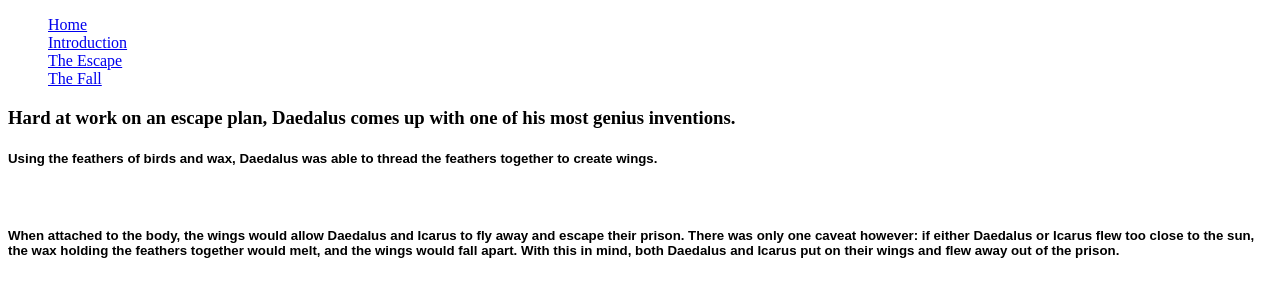
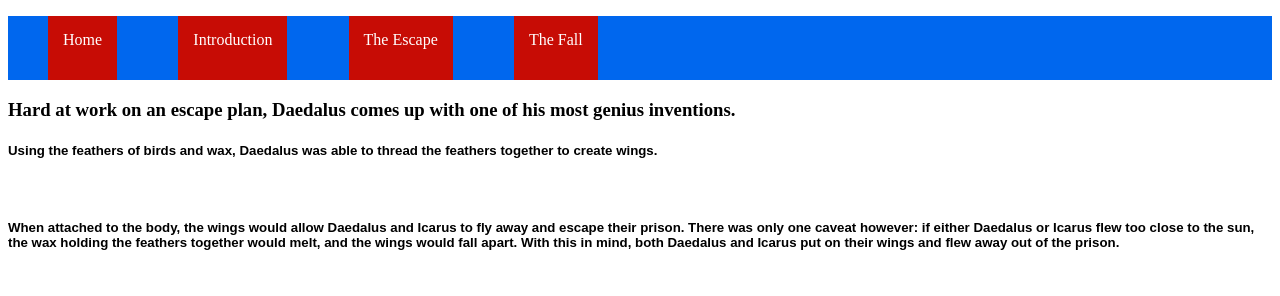
Before and after one commit to jdmar3-comp426/a01-officialmsu, a website: page escape.html in a window 1280 px wide. Drawn offline with Linux system fonts and the light colour scheme.

Commit message:
update navigation

```diff
--- a/escape.html
+++ b/escape.html
@@ -8,7 +8,7 @@
     </head>
     <body>
         <div id="navigation">
-            <ul>
+            <ul id="nav-list">
                 <li><a href="index.html">Home</a></li>
                 <li><a href="introduction.html">Introduction</a></li>
                 <li><a href="escape.html">The Escape</a></li>
--- a/styles.css
+++ b/styles.css
@@ -4,6 +4,21 @@
 #maintext{
     font-family: 'Arial';
 }
-ul{
+#nav-list{
     list-style-type: none;
+    height:8vh;
+    background-color: #0067ee;
 }
+li > a{
+    color: white;
+    text-decoration: none;
+    display: block;
+    width: 100%;
+    padding: 15px 15px;
+}
+li {
+    float: left;
+    background-color: #c70c05;
+    margin-right: 5%;
+    height:100%;
+}
```
Also changed, not shown: introduction.html (+1 -1 lines), thefall.html (+1 -1 lines).
